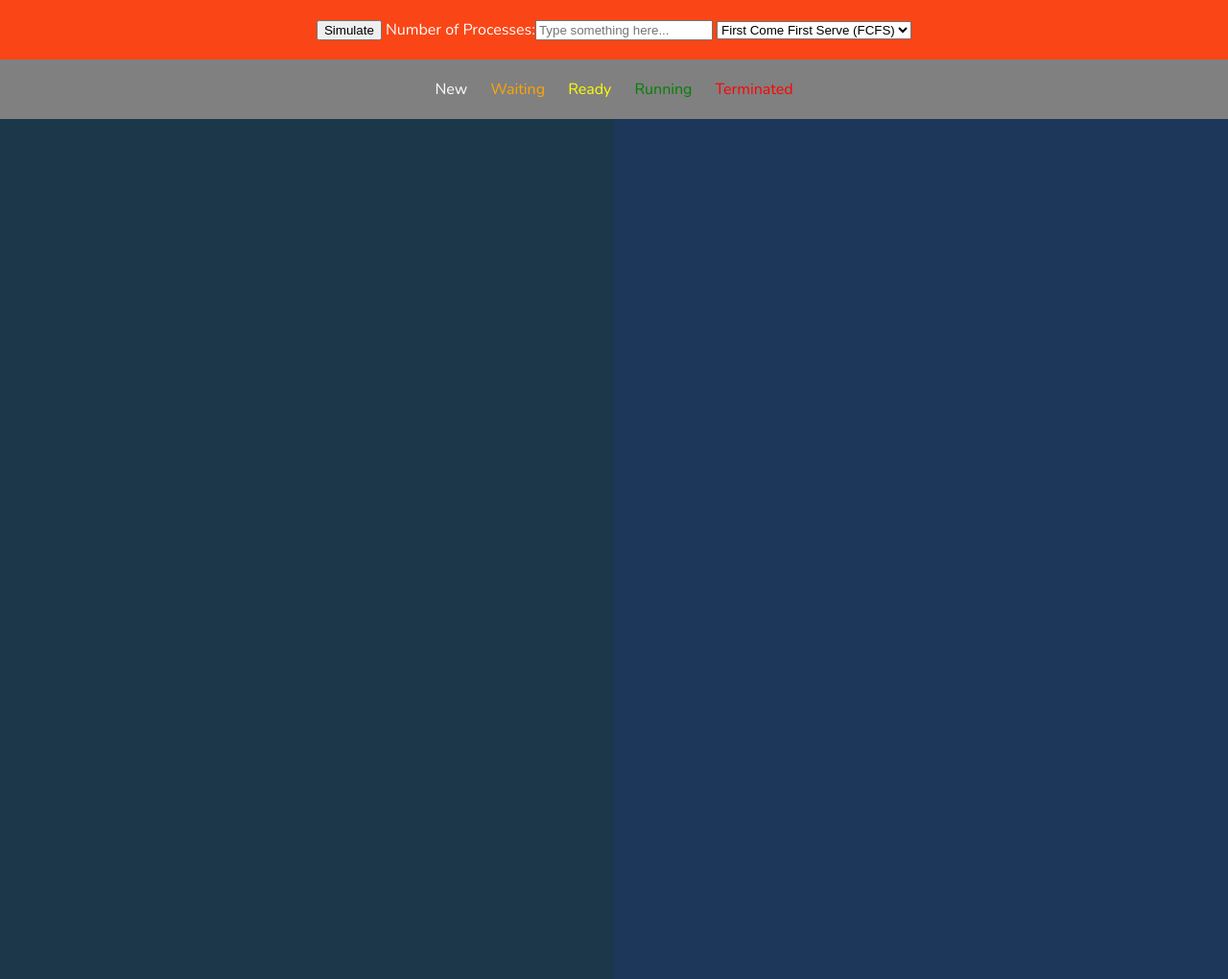
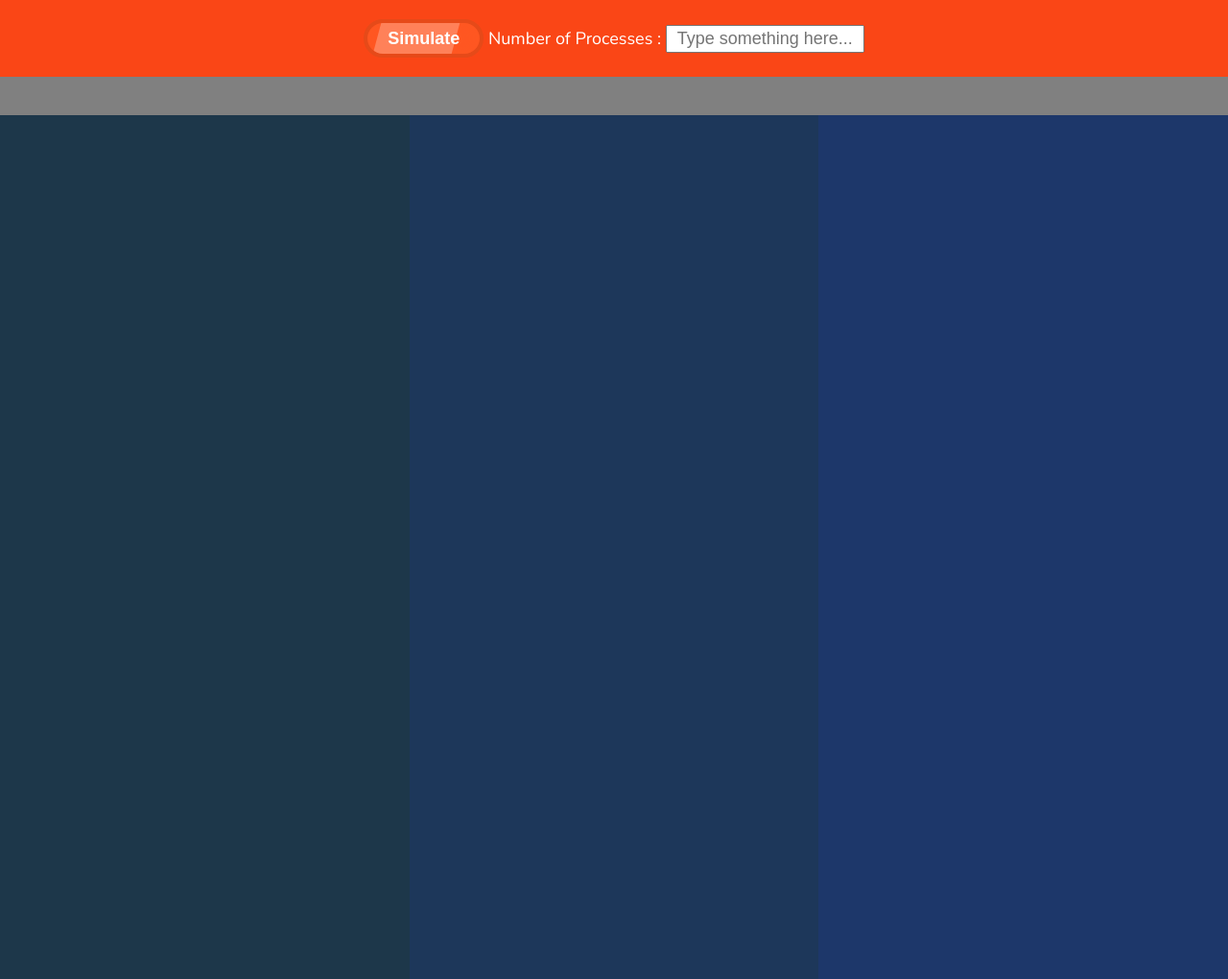
Before and after one commit to Mccullahz/process-management-simulator, a website built with Vite: page frontend/index.html in a window 1280 px wide. Shown: the top 1020 px of the page at 96% size. Built offline with nearby package versions, Linux system fonts and the light colour scheme.

Commit message:
This has been a nightmare

```diff
--- a/frontend/index.html
+++ b/frontend/index.html
@@ -8,19 +8,11 @@
 <body>
     <script src="./src/main.js" type="module"></script>
     <div class="topBox">
-        <button onclick="Simulate()">Simulate</button>
-        Number of Processes:<input type="text" id="randomGenerated" placeholder="Type something here..." />
-        <select id="algoSelect">
-            <option value="FCFS">First Come First Serve (FCFS)</option>
-            <option value="RR">Round Robin (RR)</option>
-        </select>
+        <button onclick="runRegenerate()">Simulate</button>
+        Number of Processes : <input type="text" style="font-size: 18px; padding: 10px; height: 5px; width: 183px;" id="randomGenerated" placeholder="Type something here..." />
     </div>
     <div class="midBox">
-        <p class="color-new">New</p>
-        <p class="color-waiting">Waiting</p>
-        <p class="color-ready">Ready</p>
-        <p class="color-running">Running</p>
-        <p class="color-terminated">Terminated</p>
+
     </div>
     <div class="columns">
         <div class="column1">
@@ -29,6 +21,9 @@
         <div class="column2">
             <pre class="result" id="result2"></pre>
         </div>
+        <div class="column3">
+            <pre class="result" id="result3"></pre>
+        </div>
     </div>
 </body>
 </html>
--- a/frontend/src/style.css
+++ b/frontend/src/style.css
@@ -20,10 +20,56 @@ body {
     url("assets/fonts/nunito-v16-latin-regular.woff2") format("woff2");
 }
 
+button {
+    position: relative; /* Gotta be this so elements stay within limits of sanity */
+    width: 125px;
+    height: 40px;
+    text-align: center;
+    background: #FF5722;
+    font-size: 18px;
+    font-weight: bolder;
+    color: white;
+    border-radius: 60px;
+    border: 4px solid #E64A19;
+    box-shadow: inset 0 0 30px rgba(255, 87, 34, 0.5);
+    overflow: hidden; /* Helps keep the sun outta of our eyes */
+  }
+
+  button::before {
+    content: "";
+    position: absolute;
+    top: 0;
+    left: 10px;
+    width: 70%;
+    height: 100%;
+    background: rgba(255, 255, 255, 0.25);
+    transition: 0.5s;
+    transform: skewX(-15deg);
+  }
+  button:hover::before {
+    left: 190px;
+  }
+
+  button::after {
+    content: "";
+    position: absolute;
+    top: 0;
+    left: -70px;
+    width: 50px;
+    height: 100%;
+    background: rgba(255, 255, 255, 0.1);
+    transition: 0.5s;
+    transform: skewX(-15deg);
+  }
+  button:hover::after {
+    left: 190px;
+}
+
 .topBox {
     width: 100%;
     background-color: #fa4616;
     color: white;
+    font-size: 18px;
     padding-top: 20px;
     padding-bottom: 20px;
     text-align: center;
@@ -34,12 +80,8 @@ body {
     background-color: gray;
     padding-top: 20px;
     padding-bottom: 20px;
+    text-align: center;
 }
-
-.midBox p {
-    display: inline-block;
-    margin: 0 10px;
-  }
 
 .columns {
     display: flex;
@@ -56,8 +98,7 @@ body {
     flex: 1;
 }
 
-.color-new { color: white; }
-.color-running { color: green; }
-.color-ready { color: yellow; }
-.color-waiting { color: orange; }
-.color-terminated { color: red; }
+.column3 {
+    background-color:  #1D376A;
+    flex: 1;
+}
```
